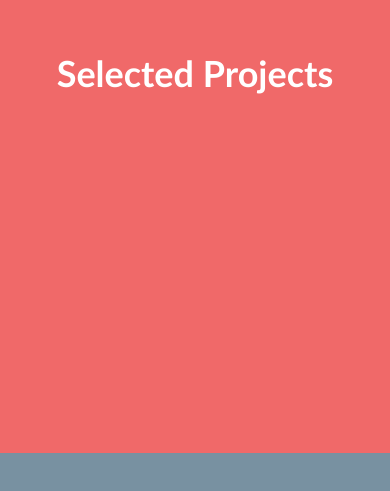
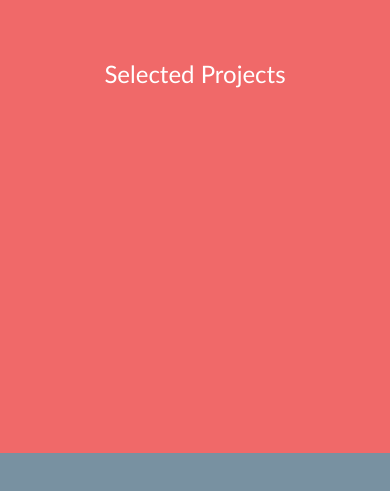
Before and after one commit to OsasAzamegbe/Portfolio-v1, a React (Create React App) app: page / in a window 390 px wide. Shown: the part 1146-1637 px from the top of the page. Built offline with nearby package versions, Linux system fonts and the light colour scheme.

Commit message:
CHORE: Modified Projects header font size.

```diff
--- a/src/components/pages/projects/Projects.css
+++ b/src/components/pages/projects/Projects.css
@@ -8,13 +8,12 @@
 }
 
 .projects-heading-text{
-    font-size: 48px;
-    font-weight: 900;
+    font-size: 36px;
     /* color: var(--dark); */
 }
 
 @media screen and (max-width: 960px){
     .projects-heading-text{
-        font-size: 36px;
+        font-size: 24px;
     }
 }
```
